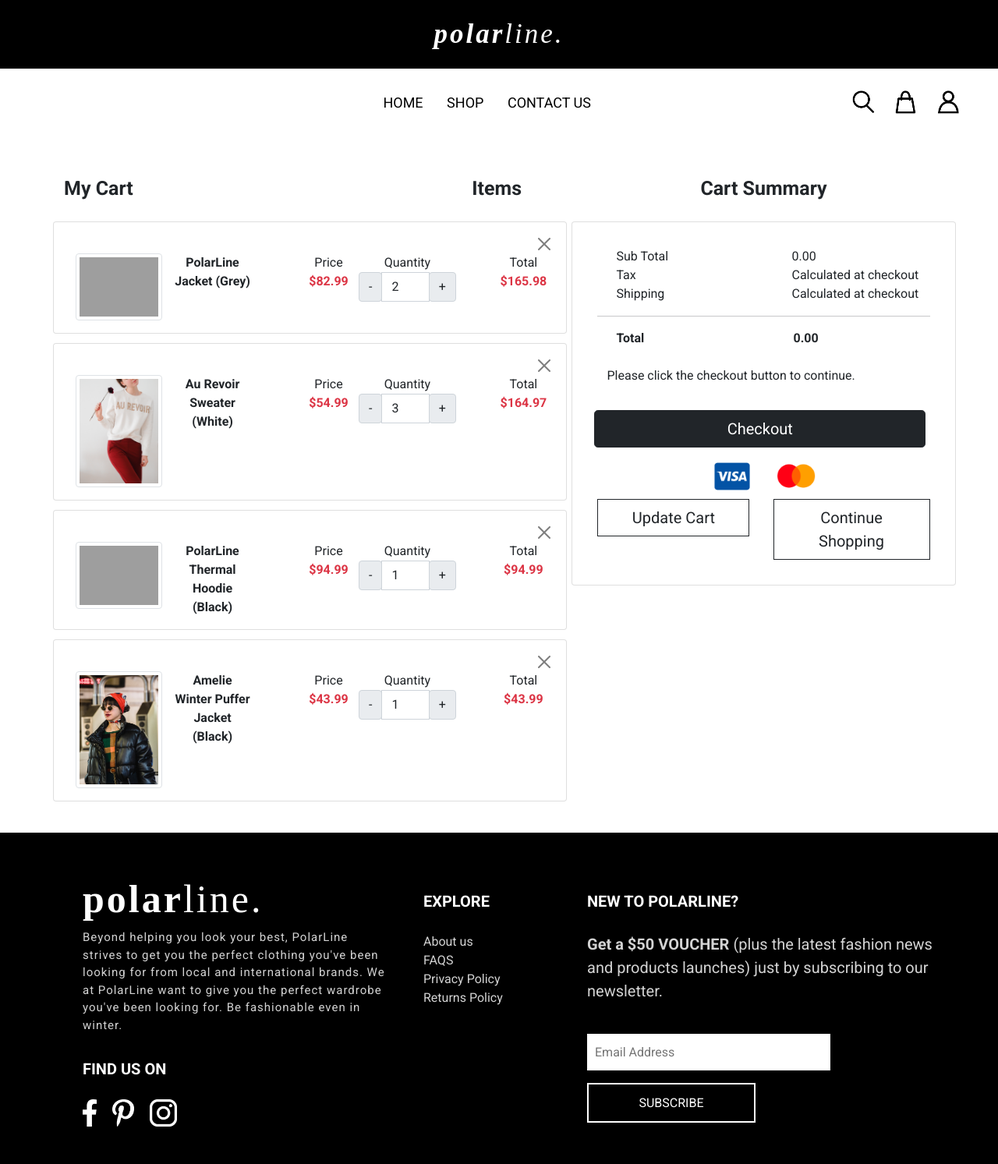
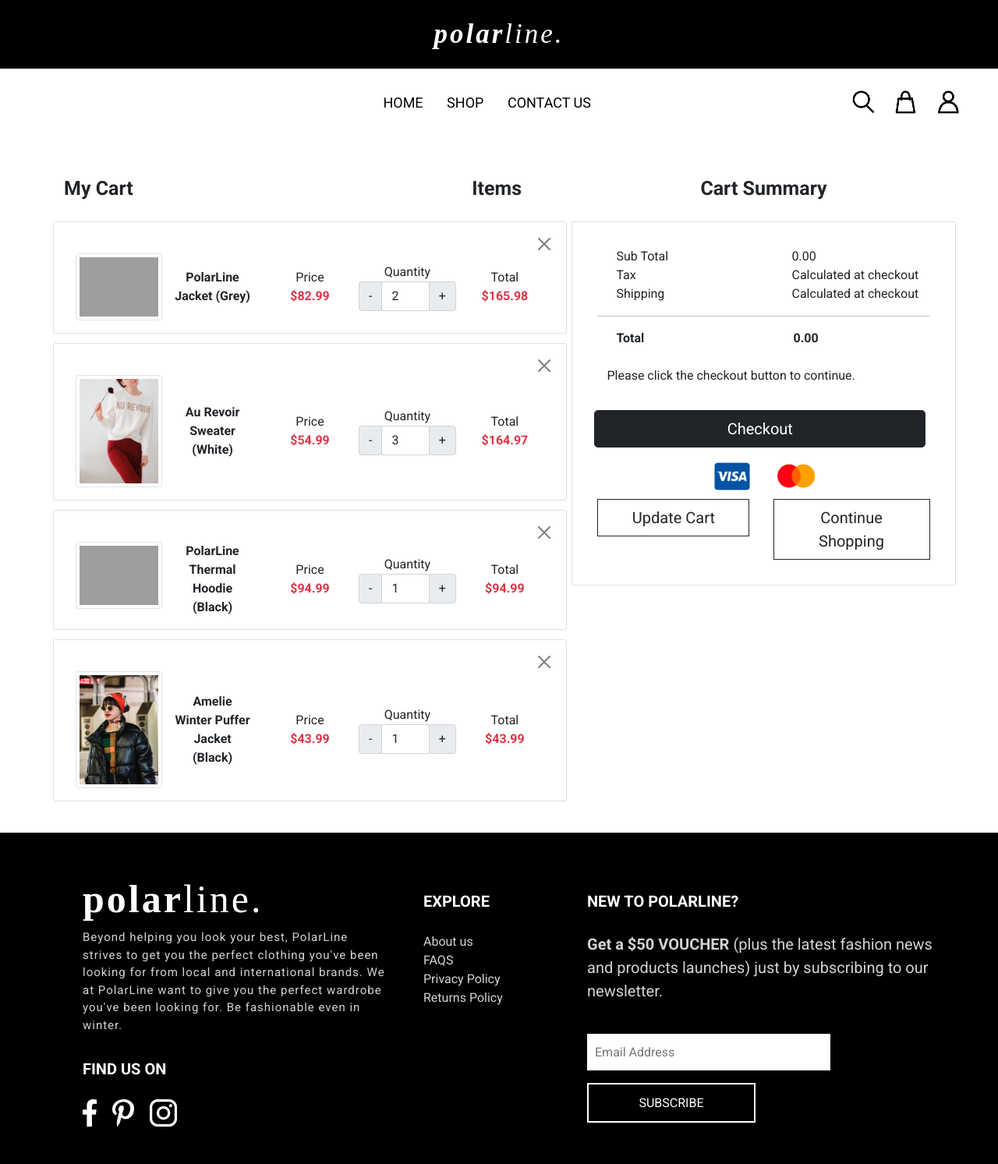
Before and after one commit to mjoycerillon/PolarLine, a Django app: template home/templates/cart.html in a window 1280 px wide. Shown: the whole page at 78% size. Run offline with Django 3.2, Linux system fonts and the light colour scheme; the template is opened without the code that fills it: values that come from a table or form of the project are taken from there, others are empty; data comes from the database, SQL or seed files in the repository; both versions use the stored data as it was after the commit; some libraries are stand-ins or nearby versions; some web fonts are replaced; grey boxes are pictures that could not be loaded.

Commit message:
Updating cart page to center the items and adding requirements.txt

```diff
--- a/home/templates/cart.html
+++ b/home/templates/cart.html
@@ -29,14 +29,14 @@
                                           </div>
                                           <div class="row">
                                               <div class="col"><img src="{{ item.productId.productImage.url }}" class="img-fluid img-thumbnail"></div>
-                                              <div class="col align-items-center text-center fw-bolder">{{ product.productName }}</div>
-                                              <div class="col align-items-center">
+                                              <div class="col d-flex align-items-center text-center fw-bolder">{{ product.productName }}</div>
+                                              <div class="col d-flex align-items-center">
                                                   <div class="container">
                                                       <div class="row justify-content-center">Price</div>
                                                       <div class="row justify-content-center text-danger fw-bolder cartItemPrice">${{ product.productPrice }}</div>
                                                   </div>
                                               </div>
-                                              <div class="col align-items-center">
+                                              <div class="col d-flex align-items-center">
                                                   <div class="container p-0">
                                                       <div class="row justify-content-center">Quantity</div>
                                                       <div class="row justify-content-center">
@@ -54,7 +54,7 @@
                                                       </div>
                                                   </div>
                                               </div>
-                                              <div class="col align-items-center">
+                                              <div class="col d-flex align-items-center">
                                                   <div class="container">
                                                       <div class="row justify-content-center">Total</div>
                                                       <div class="cartSubTotal row justify-content-center text-danger fw-bolder">${{ product.productPrice|mul:item.quantity|floatformat:2 }}</div>
--- /dev/null
+++ b/requirements.txt
@@ -0,0 +1,5 @@
+Django==3.1.7
+django-libs==2.0.3
+django-mathfilters==1.0.0
+django-phone-field==1.8.1
+Pillow==8.1.2
```
Also changed, not shown: db.sqlite3.
